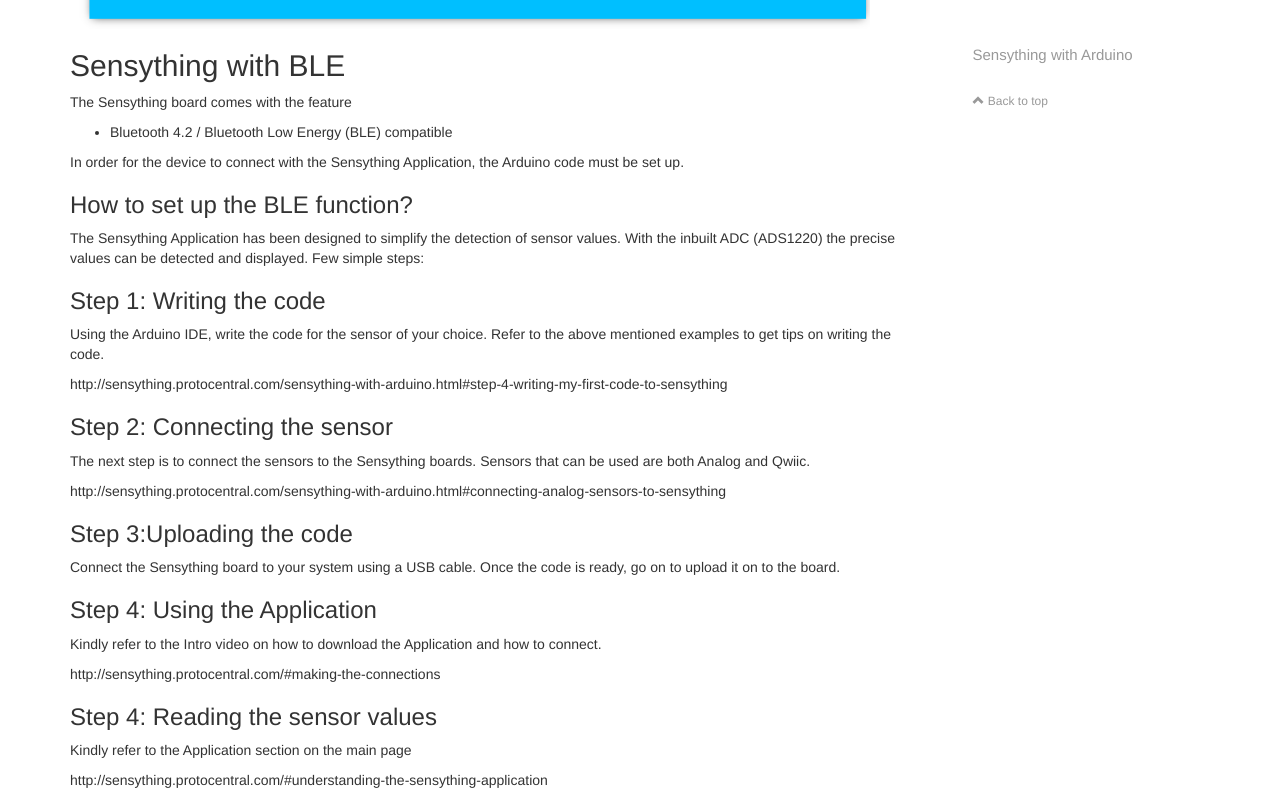
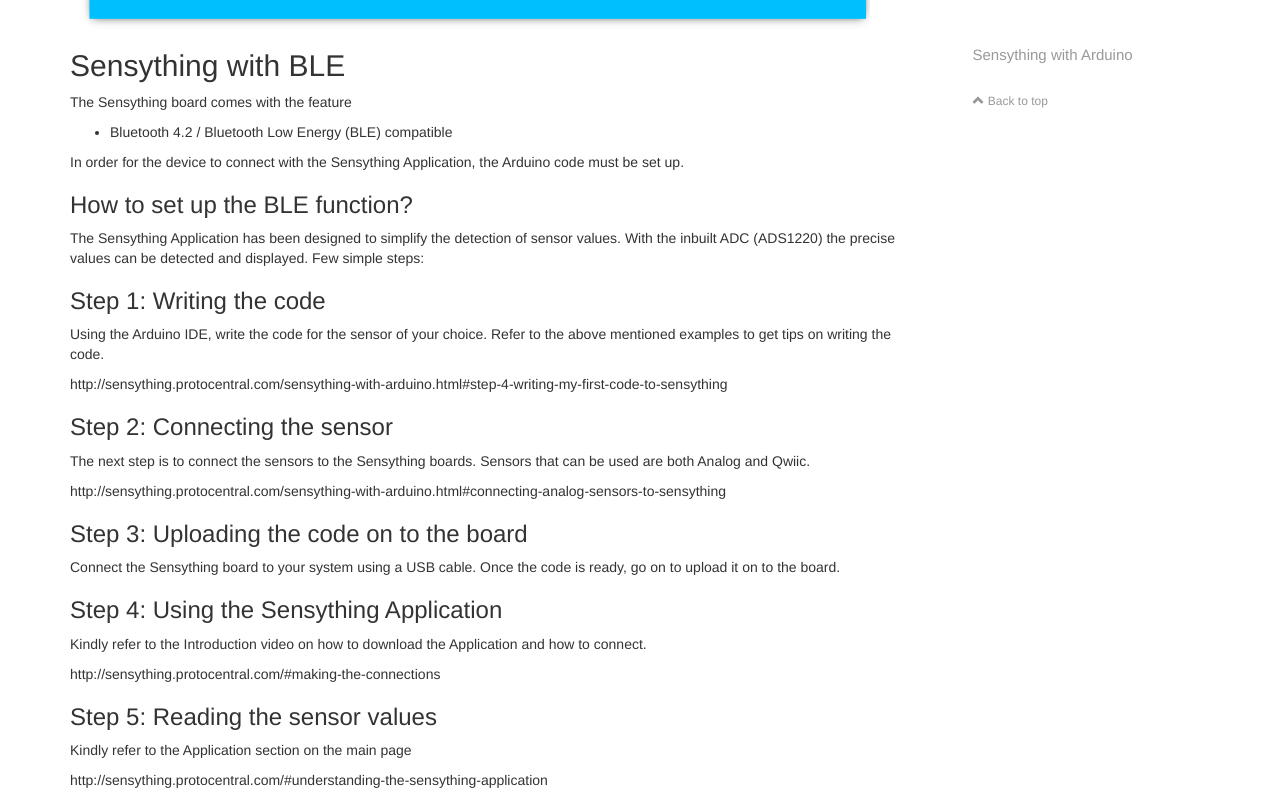
Before and after one commit to Protocentral/protocentral_sensything, a Jekyll site: the page built from docs/sensything-with-arduino.md, in a window 1280 px wide and 900 px high, scrolled down 10461 px, cut to the strip 0-796 px from the top of the window. Built offline with Jekyll 4.4.1, drawn with Linux system fonts in a browser that asks for light colours; nearby versions of some CDN libraries; our own code applies the rules of GitHub Pages for plain Markdown files; comment, search, counter and statistics services are not loaded.

Commit message:
Update sensything-with-arduino.md

```diff
--- a/docs/sensything-with-arduino.md
+++ b/docs/sensything-with-arduino.md
@@ -271,15 +271,15 @@
 
 http://sensything.protocentral.com/sensything-with-arduino.html#connecting-analog-sensors-to-sensything
 
-### Step 3:Uploading the code
+### Step 3: Uploading the code on to the board
 Connect the Sensything board to your system using a USB cable. Once the code is ready, go on to upload it on to the board.
 
-### Step 4: Using the Application
-Kindly refer to the Intro video on how to download the Application and how to connect.
+### Step 4: Using the Sensything Application
+Kindly refer to the Introduction video on how to download the Application and how to connect.
 
 http://sensything.protocentral.com/#making-the-connections
 
-### Step 4: Reading the sensor values
+### Step 5: Reading the sensor values
 Kindly refer to the Application section on the main page
 
 http://sensything.protocentral.com/#understanding-the-sensything-application
```
